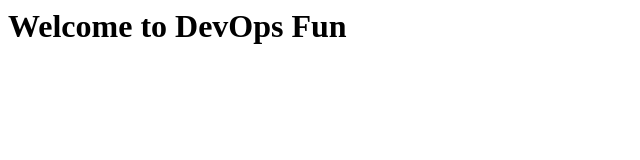
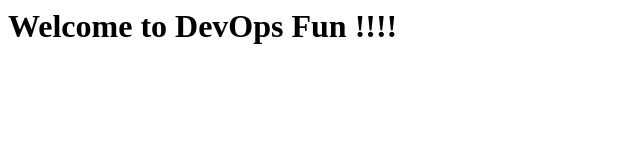
Before and after one commit to rafeyshah/Website-DevOps-Project-2-, a plain HTML site: page index.html in a window 1280 px wide. Shown: the full height of the page, 0-640 px from the left. Drawn offline with Linux system fonts and the light colour scheme.

Commit message:
git add .

```diff
--- a/index.html
+++ b/index.html
@@ -1,6 +1,6 @@
 <html>
 <title>DevOps Project 3</title>
 <body>
-<h1>Welcome to DevOps Fun</h2>
+<h1>Welcome to DevOps Fun !!!!</h2>
 </body>
 </html>
```
